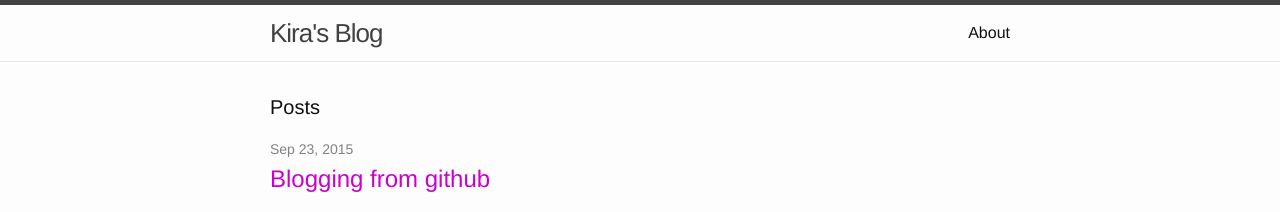
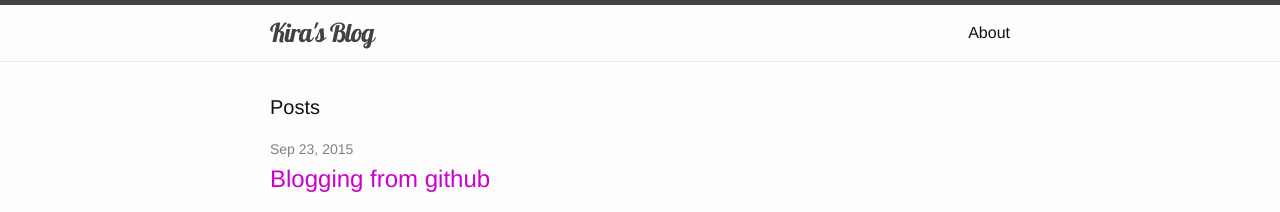
Before and after one commit to kirakirakira/blog, a Jekyll site: the page built from index.html, in a window 1280 px wide. Shown: the top 212 px of the page. Built offline with Jekyll 4.4.1, drawn with Linux system fonts in a browser that asks for light colours; Markdown is read by kramdown in place of the engine named in the settings.

Commit message:
Change site title to Lobster font

```diff
--- a/_sass/_layout.scss
+++ b/_sass/_layout.scss
@@ -11,6 +11,7 @@
 }
 
 .site-title {
+    font-family: 'Lobster', cursive;
     font-size: 26px;
     line-height: 56px;
     letter-spacing: -1px;
```
